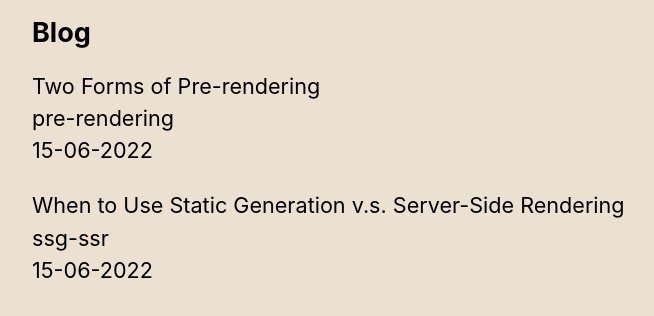
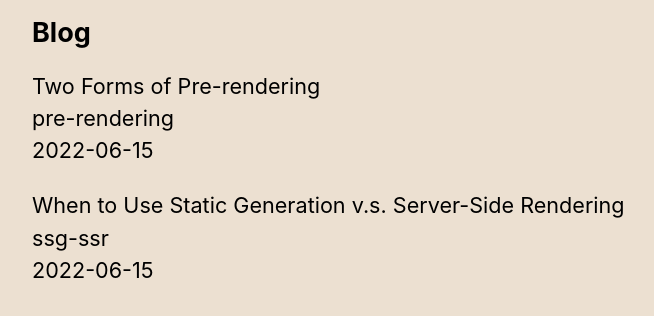
Before and after one commit to JLin-99/nextjs-blog, a Next.js app: page / in a window 1280 px wide. Shown: the part 520-836 px from the top of the page, without its empty margins (302-956 px from the left). Built offline with nearby package versions, Linux system fonts and the light colour scheme.

Commit message:
Polish the Post Page
Add `title` to the Post Page.
Format the Date, by installing and use the `date-fns` library.
Add CSS styling.

```diff
--- /dev/null
+++ b/components/date.js
@@ -0,0 +1,6 @@
+import { parseISO, format } from 'date-fns';
+
+export default function Data({ dateString }) {
+	const date = parseISO(dateString);
+	return <time dateTime={dateString}>{format(date, 'LLLL d, yyyy')}</time>;
+}
--- a/package.json
+++ b/package.json
@@ -6,6 +6,7 @@
     "start": "next start"
   },
   "dependencies": {
+    "date-fns": "^2.28.0",
     "gray-matter": "^4.0.3",
     "next": "latest",
     "react": "17.0.2",
--- a/posts/pre-rendering.md
+++ b/posts/pre-rendering.md
@@ -1,6 +1,6 @@
 ---
 title: 'Two Forms of Pre-rendering'
-date: '15-06-2022'
+date: '2022-06-15'
 ---
 
 Next.js has two froms of pre-rendering: **Static Generation** and **Server-Side Rendering**. The difference is in **when** it generates the HTML for a page.
--- a/posts/ssg-ssr.md
+++ b/posts/ssg-ssr.md
@@ -1,6 +1,6 @@
 ---
 title: 'When to Use Static Generation v.s. Server-Side Rendering'
-date: '15-06-2022'
+date: '2022-06-15'
 ---
 
 Next.js recommend using **Static Generation** (with and without data) whenever possible because your page can be built once and served by CDN (Content Delivery Network), which makes it much faster than having a server render the page on every request.
```
Also changed, not shown: pages/posts/[id].js (+13 -6 lines), 1 other file (tests, documents, lock files or other folders).
